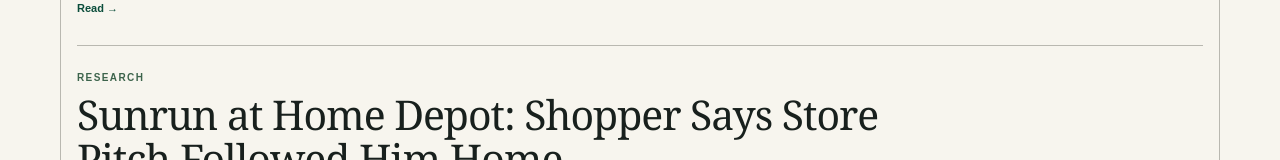
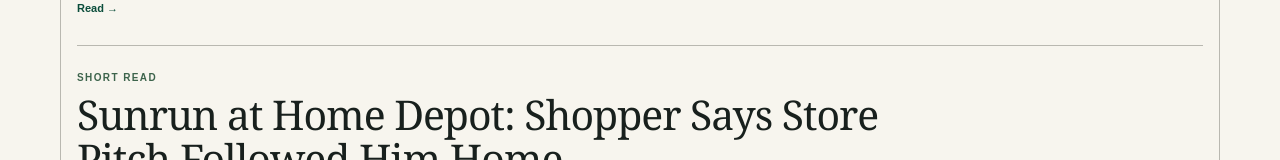
Before and after one commit to Decentralized-Rob/solar-consumer-research, a Next.js app: page / in a window 1280 px wide. Shown: the part 296-456 px from the top of the page. Built offline with nearby package versions, Linux system fonts and the light colour scheme; no server answers.

Commit message:
refactor: derive homepage research from content metadata

```diff
--- a/components/home/latest-research.tsx
+++ b/components/home/latest-research.tsx
@@ -1,8 +1,8 @@
-import { researchStories } from "../../lib/research-stories";
+import { getLatestResearchStories } from "../../lib/research-stories";
 import styles from "./latest-research.module.css";
 
 export function LatestResearchSection() {
-  const stories = researchStories.slice(0, 3);
+  const stories = getLatestResearchStories(3);
 
   return (
     <section className={`home-wrap ${styles.section}`} aria-label="Latest solar research">
@@ -11,9 +11,9 @@ export function LatestResearchSection() {
         <h1>The homeowner’s guide to residential solar.</h1>
       </div>
       <div className={styles.list}>
-        {stories.map((story, index) => (
+        {stories.map((story) => (
           <article className={styles.story} key={story.id}>
-            <p className={styles.label}>{index === 0 ? "Short read" : "Research"}</p>
+            <p className={styles.label}>{story.section ?? "Research"}</p>
             <h2><a href={story.href}>{story.title}</a></h2>
             <p>{story.summary}</p>
             <a className={styles.link} href={story.href}>Read →</a>
```
